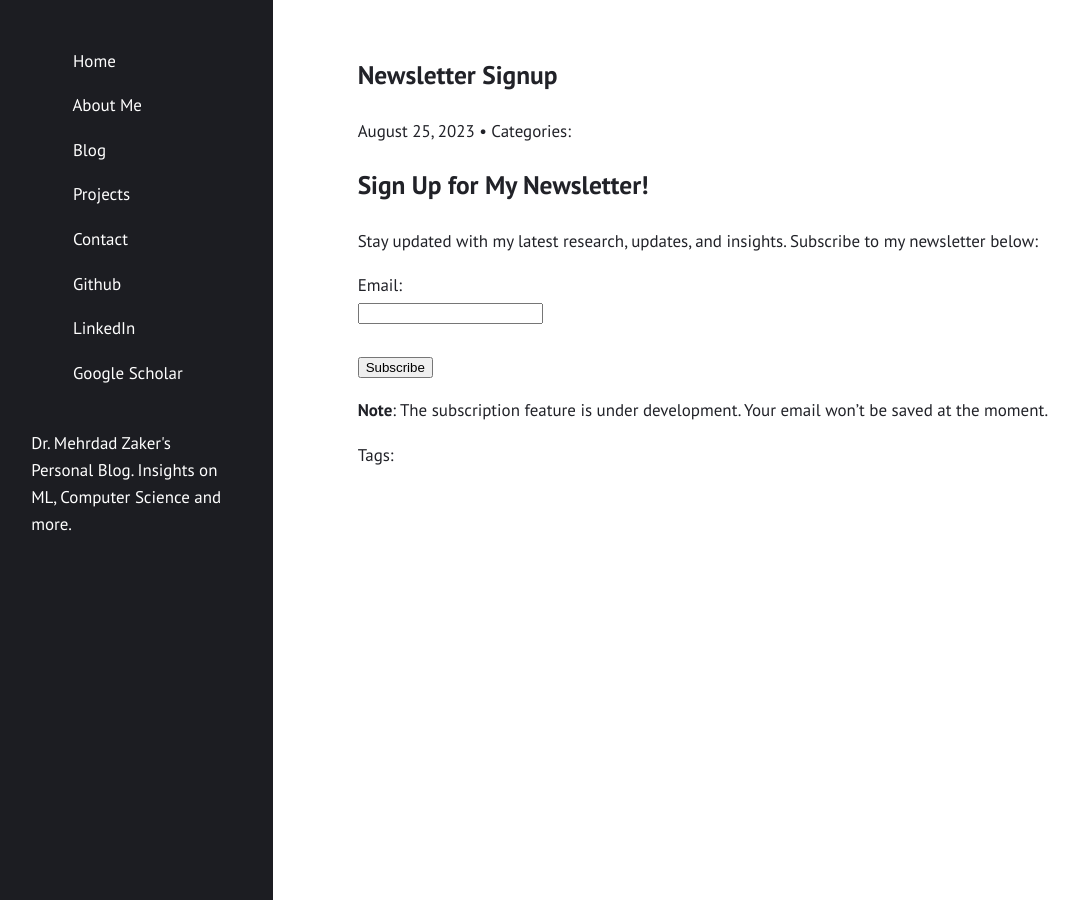
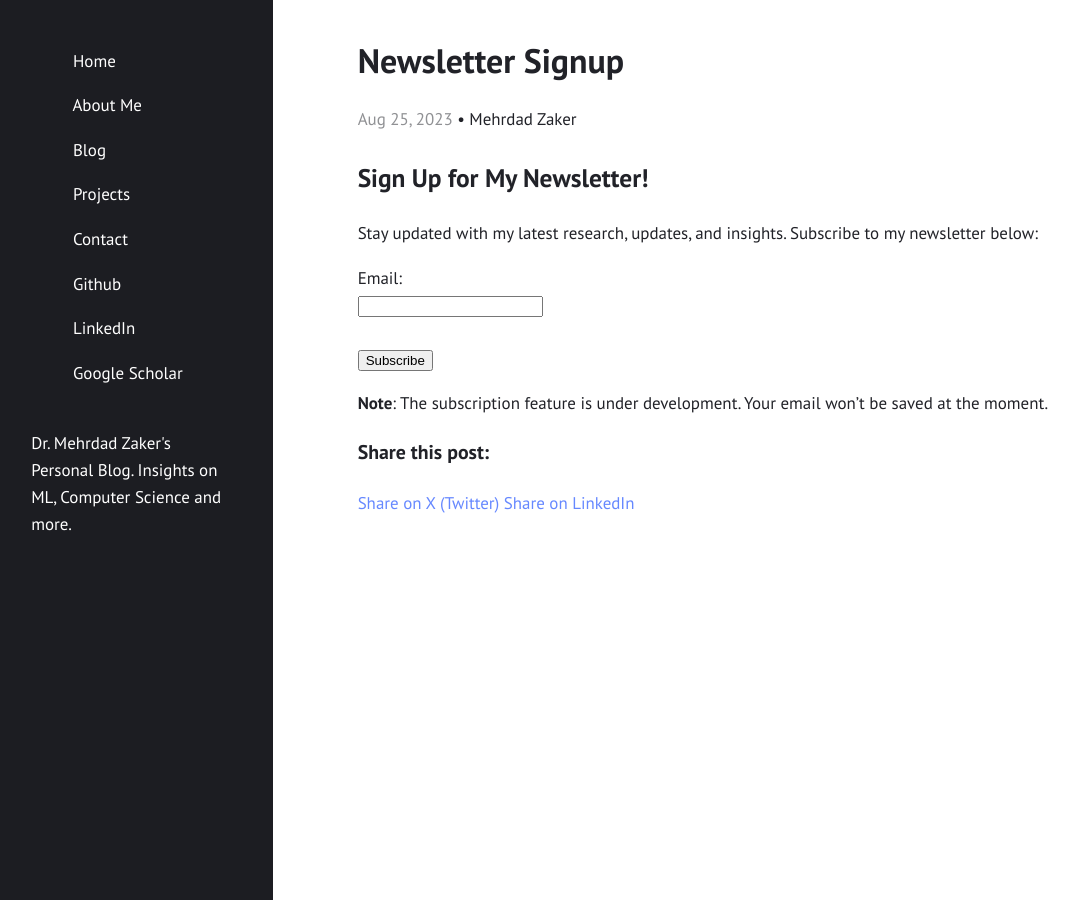
Before and after one commit to mehrdadzakershahrak/mehrdadzakershahrak.github.io, a Jekyll site: the page built from _posts/2023-08-25-newsletter-signup.md, in a window 1280 px wide. Shown: the whole page, without its empty margins (7-1086 px from the left). Built offline with Jekyll 4.4.1, drawn with Linux system fonts in a browser that asks for light colours.

Commit message:
updated post layout

```diff
--- a/_layouts/post.html
+++ b/_layouts/post.html
@@ -1,26 +1,29 @@
 ---
 layout: default
 ---
-<article class="post">
-  <h1>{{ page.title }}</h1>
-  <p class="meta">
-    {{ page.date | date: "%B %-d, %Y" }}
-    {% if page.categories %}
-      • Categories:
-      {% for category in page.categories %}
-        <a href="/categories/{{ category | slugify }}">{{ category }}</a>
-      {% endfor %}
-    {% endif %}
-  </p>
+<article class="post h-entry" itemscope itemtype="http://schema.org/BlogPosting">
 
-  {{ content }}
+  <header class="post-header">
+    <h1 class="post-title p-name" itemprop="name headline">{{ page.title | escape }}</h1>
+    <p class="post-meta">
+      <time class="dt-published" datetime="{{ page.date | date_to_xmlschema }}" itemprop="datePublished">
+        {%- assign date_format = site.minima.date_format | default: "%b %-d, %Y" -%}
+        {{ page.date | date: date_format }}
+      </time>
+      {%- if page.author -%}
+        • <span itemprop="author" itemscope itemtype="http://schema.org/Person"><span class="p-author h-card" itemprop="name">{{ page.author }}</span></span>
+      {%- endif -%}</p>
+  </header>
 
-  {% if page.tags %}
-    <p class="tags">
-      Tags:
-      {% for tag in page.tags %}
-        <a href="/tags/{{ tag | slugify }}">{{ tag }}</a>
-      {% endfor %}
-    </p>
-  {% endif %}
+  <div class="post-content e-content" itemprop="articleBody">
+    {{ content }}
+  </div>
+
+  <div class="social-sharing">
+    <h3>Share this post:</h3>
+    <a href="https://twitter.com/intent/tweet?text={{ page.title | url_encode }}&url={{ site.url }}{{ page.url }}" target="_blank" rel="noopener noreferrer">Share on X (Twitter)</a>
+    <a href="https://www.linkedin.com/shareArticle?mini=true&url={{ site.url }}{{ page.url }}&title={{ page.title | url_encode }}&summary={{ page.excerpt | strip_html | truncate: 140 | url_encode }}&source={{ site.title }}" target="_blank" rel="noopener noreferrer">Share on LinkedIn</a>
+  </div>
+
+  <a class="u-url" href="{{ page.url | relative_url }}" hidden></a>
 </article>
```
